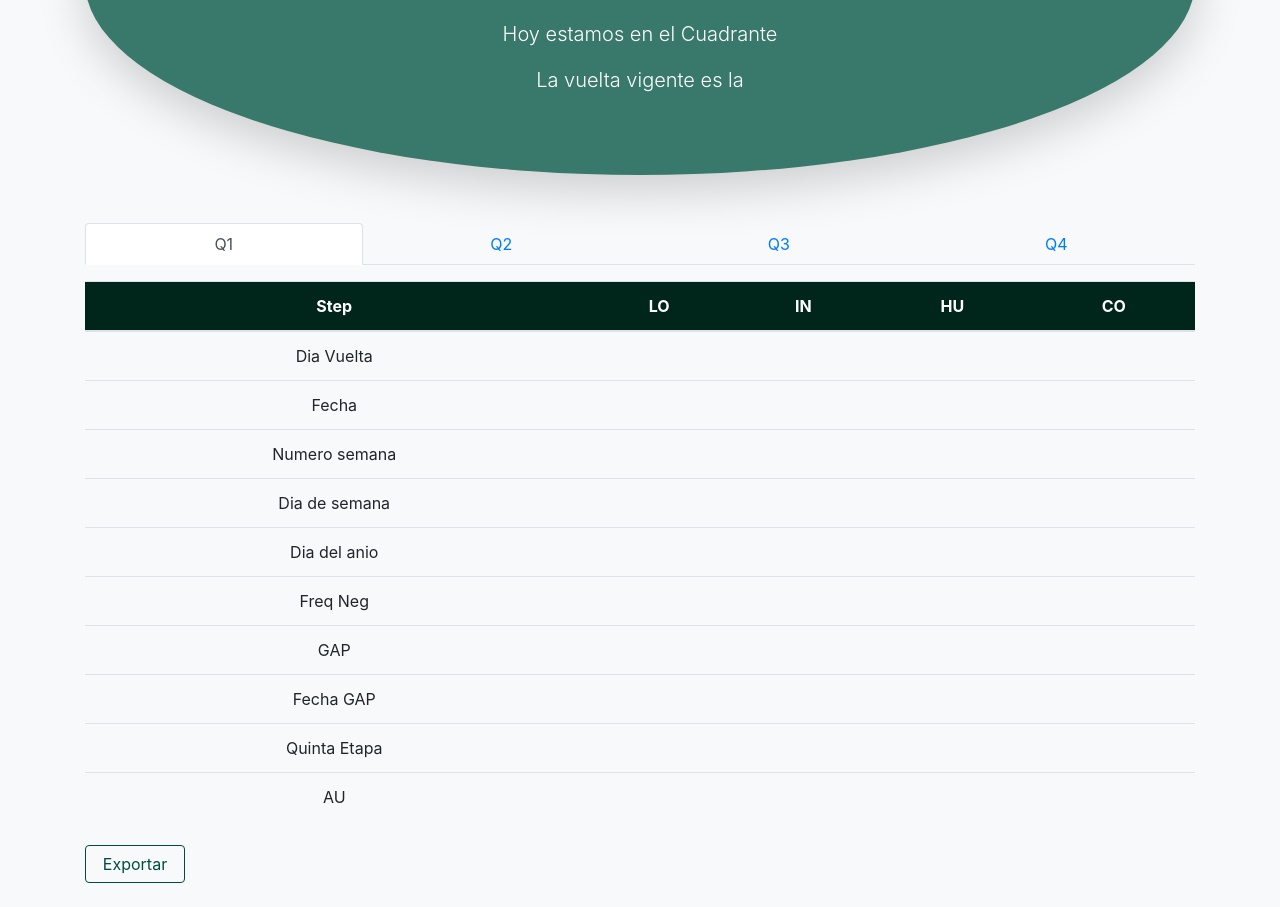
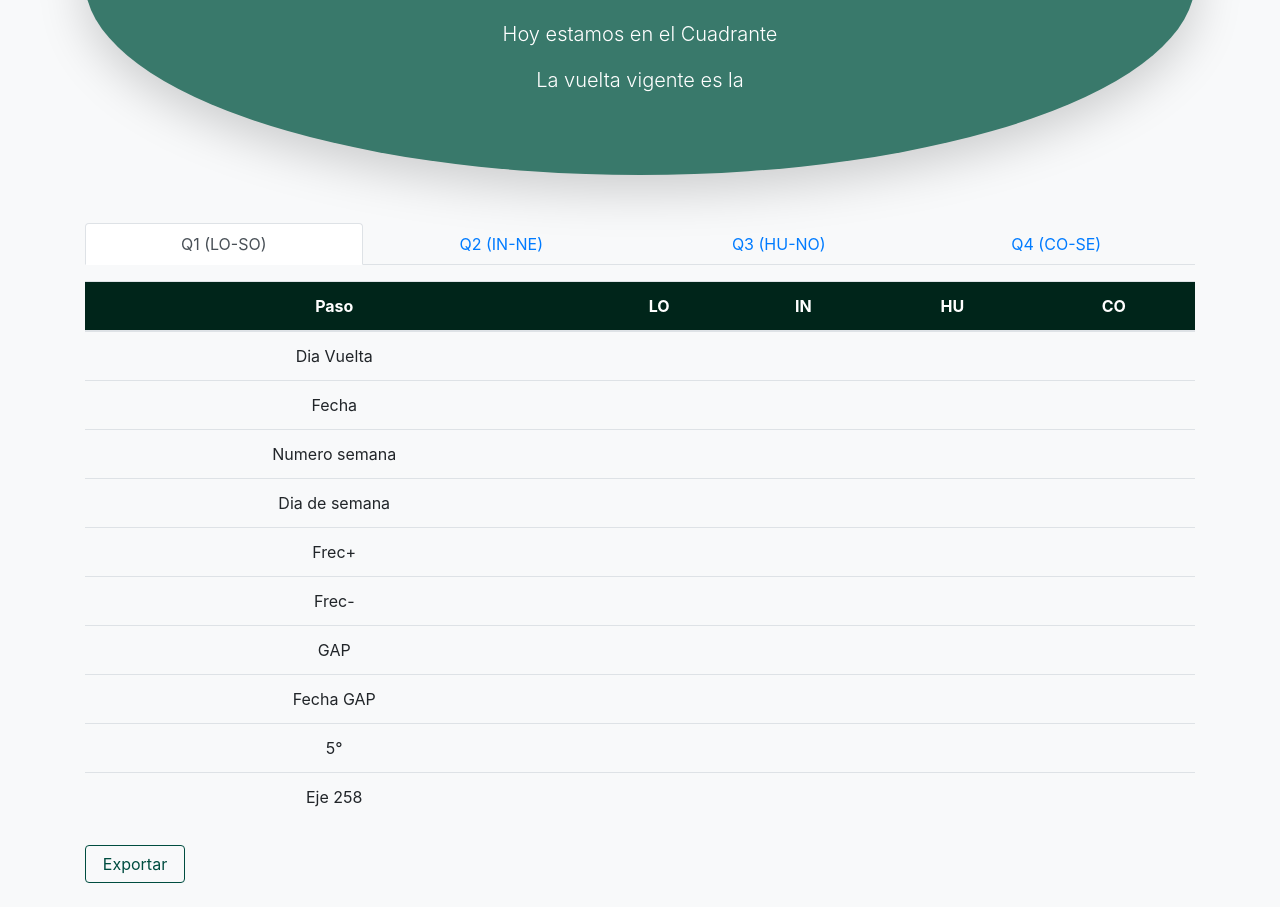
Before and after one commit to calendaria/calendaria, a Flask app: template app/templates/es/index.html in a window 1280 px wide. Shown: the part 281-1188 px from the top of the page. Run offline with Flask 2, Linux system fonts and the light colour scheme; the template is opened without the code that fills it, so the values that code supplies are empty; some libraries are stand-ins or nearby versions.

Commit message:
Change some spanish vocabulary of some of the values based on Dolores comments

```diff
--- a/app/templates/es/_quadrant1.html
+++ b/app/templates/es/_quadrant1.html
@@ -2,7 +2,7 @@
 <table class="table table-hover mt-3">
 	<thead class="text-center" id="quadrant-header">
 			<tr>
-	        <th>Step</th>
+	        <th>Paso</th>
 	        <th>LO</th>
 	        <th>IN</th>
 	        <th>HU</th>
@@ -39,14 +39,14 @@
 			<td class="">{{grid['weekday'][3].capitalize()}}</td>
 		</tr>
 		<tr class="text-center">
-			<td>Dia del anio</td>
+			<td>Frec+</td>
 			<td class="">{{grid['day_nbr'][0]}}</td>
 			<td class="">{{grid['day_nbr'][1]}}</td>
 			<td class="">{{grid['day_nbr'][2]}}</td>
 			<td class="">{{grid['day_nbr'][3]}}</td>
 		</tr>
 		<tr class="text-center">
-			<td>Freq Neg</td>
+			<td>Frec-</td>
 			<td class="">{{grid['freq_neg'][0]}}</td>
 			<td class="">{{grid['freq_neg'][1]}}</td>
 			<td class="">{{grid['freq_neg'][2]}}</td>
@@ -67,14 +67,14 @@
 			<td class="">{{grid['gap_date_str'][3]}}</td>
 		</tr>
 		<tr class="text-center">
-			<td>Quinta Etapa</td>
+			<td>5°</td>
 			<td class="">{{grid['fs'][0]}}</td>
 			<td class="">{{grid['fs'][1]}}</td>
 			<td class="">{{grid['fs'][2]}}</td>
 			<td class="">{{grid['fs'][3]}}</td>
 		</tr>
 		<tr class="text-center">
-			<td>AU</td>
+			<td>Eje 258</td>
 			<td class="">{{grid['au'][0]}}</td>
 			<td class="">{{grid['au'][1]}}</td>
 			<td class="">{{grid['au'][2]}}</td>
--- a/app/templates/es/_quadrant2.html
+++ b/app/templates/es/_quadrant2.html
@@ -2,7 +2,7 @@
 <table class="table table-hover mt-3">
 	<thead class="text-center" id="quadrant-header">
 			<tr>
-	        <th>Step</th>
+	        <th>Paso</th>
 	        <th>LO</th>
 	        <th>IN</th>
 	        <th>HU</th>
@@ -39,14 +39,14 @@
 			<td class="">{{grid['weekday'][7].capitalize()}}</td>
 		</tr>
 		<tr class="text-center">
-			<td>Dia del anio</td>
+			<td>Frec+</td>
 			<td class="">{{grid['day_nbr'][4]}}</td>
 			<td class="">{{grid['day_nbr'][5]}}</td>
 			<td class="">{{grid['day_nbr'][6]}}</td>
 			<td class="">{{grid['day_nbr'][7]}}</td>
 		</tr>
 		<tr class="text-center">
-			<td>Freq Neg</td>
+			<td>Frec-</td>
 			<td class="">{{grid['freq_neg'][4]}}</td>
 			<td class="">{{grid['freq_neg'][5]}}</td>
 			<td class="">{{grid['freq_neg'][6]}}</td>
@@ -67,14 +67,14 @@
 			<td class="">{{grid['gap_date_str'][7]}}</td>
 		</tr>
 		<tr class="text-center">
-			<td>Quinta Etapa</td>
+			<td>5°</td>
 			<td class="">{{grid['fs'][4]}}</td>
 			<td class="">{{grid['fs'][5]}}</td>
 			<td class="">{{grid['fs'][6]}}</td>
 			<td class="">{{grid['fs'][7]}}</td>
 		</tr>
 		<tr class="text-center">
-			<td>AU</td>
+			<td>Eje 258</td>
 			<td class="">{{grid['au'][4]}}</td>
 			<td class="">{{grid['au'][5]}}</td>
 			<td class="">{{grid['au'][6]}}</td>
--- a/app/templates/es/_quadrant3.html
+++ b/app/templates/es/_quadrant3.html
@@ -2,7 +2,7 @@
 <table class="table table-hover mt-3">
 	<thead class="text-center" id="quadrant-header">
 			<tr>
-	        <th>Step</th>
+	        <th>Paso</th>
 	        <th>LO</th>
 	        <th>IN</th>
 	        <th>HU</th>
@@ -39,14 +39,14 @@
 			<td class="">{{grid['weekday'][11].capitalize()}}</td>
 		</tr>
 		<tr class="text-center">
-			<td>Dia del anio</td>
+			<td>Frec+</td>
 			<td class="">{{grid['day_nbr'][8]}}</td>
 			<td class="">{{grid['day_nbr'][9]}}</td>
 			<td class="">{{grid['day_nbr'][10]}}</td>
 			<td class="">{{grid['day_nbr'][11]}}</td>
 		</tr>
 		<tr class="text-center">
-			<td>Freq Neg</td>
+			<td>Frec-</td>
 			<td class="">{{grid['freq_neg'][8]}}</td>
 			<td class="">{{grid['freq_neg'][9]}}</td>
 			<td class="">{{grid['freq_neg'][10]}}</td>
@@ -67,14 +67,14 @@
 			<td class="">{{grid['gap_date_str'][11]}}</td>
 		</tr>
 		<tr class="text-center">
-			<td>Quinta Etapa</td>
+			<td>5°</td>
 			<td class="">{{grid['fs'][8]}}</td>
 			<td class="">{{grid['fs'][9]}}</td>
 			<td class="">{{grid['fs'][10]}}</td>
 			<td class="">{{grid['fs'][11]}}</td>
 		</tr>
 		<tr class="text-center">
-			<td>AU</td>
+			<td>Eje 258</td>
 			<td class="">{{grid['au'][8]}}</td>
 			<td class="">{{grid['au'][9]}}</td>
 			<td class="">{{grid['au'][10]}}</td>
--- a/app/templates/es/_quadrant4.html
+++ b/app/templates/es/_quadrant4.html
@@ -2,7 +2,7 @@
 <table class="table table-hover mt-3">
 	<thead class="text-center" id="quadrant-header">
 			<tr>
-	        <th>Step</th>
+	        <th>Paso</th>
 	        <th>LO</th>
 	        <th>IN</th>
 	        <th>HU</th>
@@ -39,14 +39,14 @@
 			<td class="">{{grid['weekday'][15].capitalize()}}</td>
 		</tr>
 		<tr class="text-center">
-			<td>Dia del anio</td>
+			<td>Frec+</td>
 			<td class="">{{grid['day_nbr'][12]}}</td>
 			<td class="">{{grid['day_nbr'][13]}}</td>
 			<td class="">{{grid['day_nbr'][14]}}</td>
 			<td class="">{{grid['day_nbr'][15]}}</td>
 		</tr>
 		<tr class="text-center">
-			<td>Freq Neg</td>
+			<td>Frec-</td>
 			<td class="">{{grid['freq_neg'][12]}}</td>
 			<td class="">{{grid['freq_neg'][13]}}</td>
 			<td class="">{{grid['freq_neg'][14]}}</td>
@@ -67,14 +67,14 @@
 			<td class="">{{grid['gap_date_str'][15]}}</td>
 		</tr>
 		<tr class="text-center">
-			<td>Quinta Etapa</td>
+			<td>5°</td>
 			<td class="">{{grid['fs'][12]}}</td>
 			<td class="">{{grid['fs'][13]}}</td>
 			<td class="">{{grid['fs'][14]}}</td>
 			<td class="">{{grid['fs'][15]}}</td>
 		</tr>
 		<tr class="text-center">
-			<td>AU</td>
+			<td>Eje 258</td>
 			<td class="">{{grid['au'][12]}}</td>
 			<td class="">{{grid['au'][13]}}</td>
 			<td class="">{{grid['au'][14]}}</td>
--- a/app/templates/es/index.html
+++ b/app/templates/es/index.html
@@ -15,10 +15,10 @@
     <!-- Quadrant tab navigation -->
     <nav>
     	<div class="nav nav-tabs nav-justified" id="nav-tab" role="tablist">
-    		<a class="nav-item nav-link active" id="q1-tab" data-toggle="tab" href="#q1" role="tab" aria-controls="nav-home" aria-selected="true"><span>Q1</span></a>
-    		<a class="nav-item nav-link" id="q2-tab" data-toggle="tab" href="#q2" role="tab" aria-controls="nav-profile" aria-selected="false">Q2</a>
-    		<a class="nav-item nav-link" id="q3-tab" data-toggle="tab" href="#q3" role="tab" aria-controls="nav-contact" aria-selected="false">Q3</a>
-    		<a class="nav-item nav-link" id="q4-tab" data-toggle="tab" href="#q4" role="tab" aria-controls="nav-contact" aria-selected="false">Q4</a>
+    		<a class="nav-item nav-link active" id="q1-tab" data-toggle="tab" href="#q1" role="tab" aria-controls="nav-home" aria-selected="true"><span>Q1 (LO-SO)</span></a>
+    		<a class="nav-item nav-link" id="q2-tab" data-toggle="tab" href="#q2" role="tab" aria-controls="nav-profile" aria-selected="false">Q2 (IN-NE)</a>
+    		<a class="nav-item nav-link" id="q3-tab" data-toggle="tab" href="#q3" role="tab" aria-controls="nav-contact" aria-selected="false">Q3 (HU-NO)</a>
+    		<a class="nav-item nav-link" id="q4-tab" data-toggle="tab" href="#q4" role="tab" aria-controls="nav-contact" aria-selected="false">Q4 (CO-SE)</a>
     	</div>
     </nav> <!-- navigation tabs -->
     <div class="tab-content" id="nav-tabContent">
```
Also changed, not shown: app/templates/index.html (+4 -4 lines).
